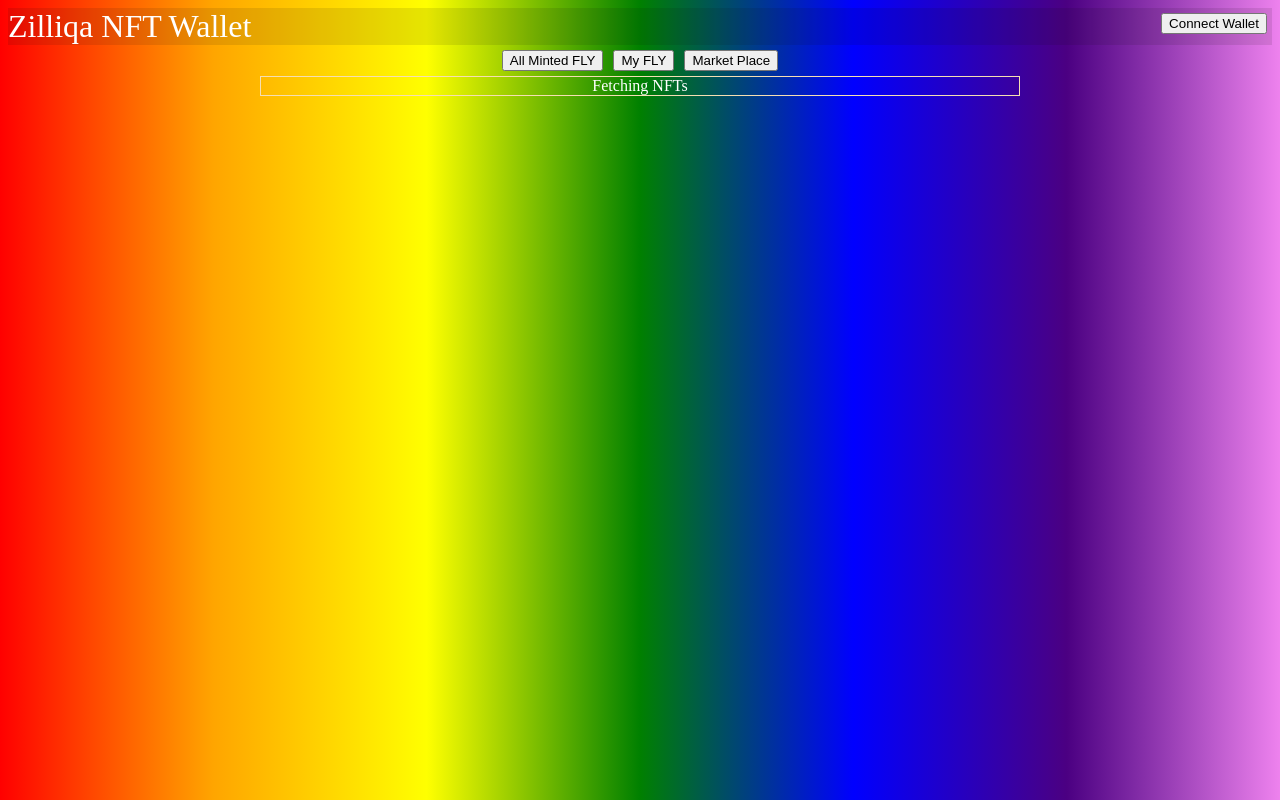
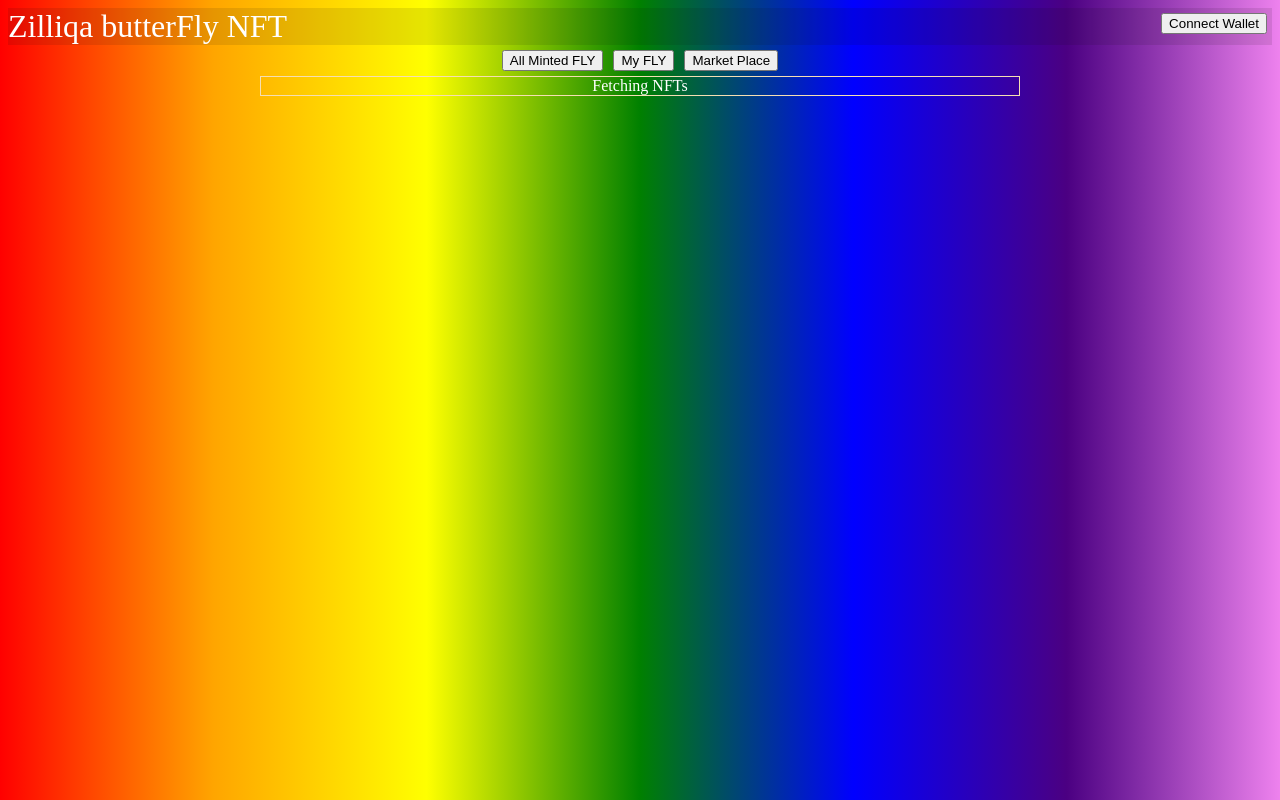
Before and after one commit to NakamotoVikram/Zilliqa-butterFly-NFT, a plain HTML site: page index.html in a window 1280 px wide. Drawn offline with Linux system fonts and the light colour scheme.

Commit message:
butterFly nft frontend app

```diff
--- a/index.html
+++ b/index.html
@@ -118,7 +118,7 @@
 	<!-- Header -->
 	<div id="header">
 		<span class="header-item" style="font-size: 200%;">
-			Zilliqa NFT Wallet
+			Zilliqa butterFly NFT
 		</span>
 		<span id="wallet-address-container" style="display:none;float: right;">
 			<b>
```
